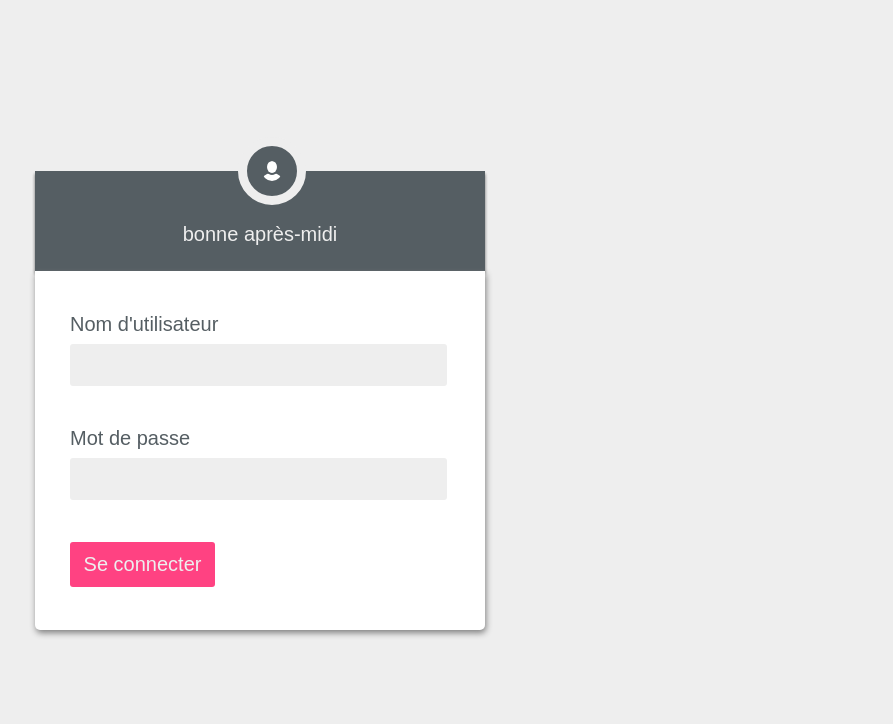
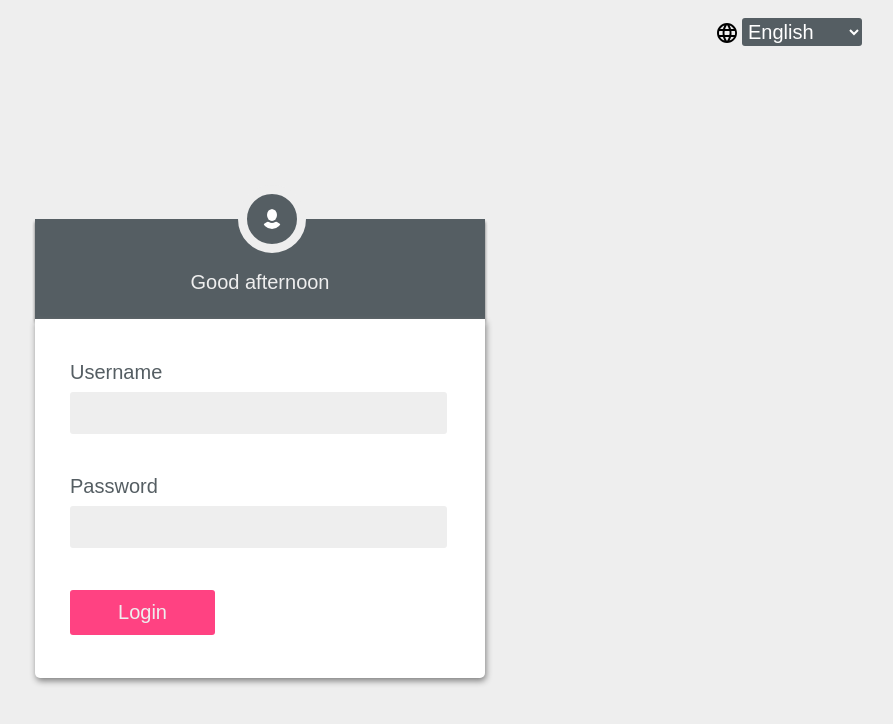
Before and after one commit to Roseburrow/LoginPage, a React (Create React App) app: page / in a window 1280 px wide. Shown: the top 724 px of the page, without its empty margins (380-1273 px from the left). Built offline with nearby package versions, Linux system fonts and the light colour scheme.

Commit message:
Added Language Selector

```diff
--- a/src/App.css
+++ b/src/App.css
@@ -1,10 +1,15 @@
 .App {
+	position: fixed;
 	width: 100%;
 	height: 100%;
 
-	position: fixed;
+	background-color: #eeeeee;
+}
+
+.center {
+	width: 100%;
+	height: 100%;
+
 	display: grid;
 	place-content: center;
-
-	background-color: #eeeeee;
 }
--- a/src/App.js
+++ b/src/App.js
@@ -1,11 +1,19 @@
+import React, { useState } from 'react';
+
+import LoginForm from './components/login-form/main';
+import TopBar from './components/top-bar/main';
+
 import './App.css';
 
-import LoginForm from './components/login-form/main';
+function App() {
+	const [language, setLanguage] = useState('en');
 
-function App() {
 	return (
 		<div className="App">
-			<LoginForm/>
+			<TopBar onLanguageChange={ (lang) => setLanguage(lang) }/>
+			<div className="center">
+				<LoginForm language={ language }/>
+			</div>
 		</div>
 	);
 }
--- a/src/components/header/main.jsx
+++ b/src/components/header/main.jsx
@@ -4,11 +4,13 @@ import TranslatedText from '../translated-text/main';
 
 import './header.css';
 
-function Header() {
+function Header(props) {
+	const { language } = props;
+
 	return (
 		<div className="Header">
 			<div className="LoginUserIcon"></div>
-			<h2><TranslatedText value="welcome_message" /></h2>
+			<h2><TranslatedText value="welcome_message" language={ language } /></h2>
 		</div>
 	);
 }
--- a/src/components/login-form/main.jsx
+++ b/src/components/login-form/main.jsx
@@ -5,22 +5,24 @@ import TranslatedText from '../translated-text/main';
 
 import './login-form.css';
 
-function LoginForm() {
+function LoginForm(props) {
+	const { language } = props;
+
 	return (
 		<div>
-			<Header />
+			<Header language={ language }/>
 			<div className="Login">
 				<form className="LoginForm">
 					<label className="LoginLabel" for="username">
-						<TranslatedText value="username_label" language='english' />
+						<TranslatedText value="username_label" language={ language } />
 					</label>
 					<input className="LoginInput" type="text" id="username" name="username" />
 					<label className="LoginLabel" for="password">
-						<TranslatedText value="password_label" language='english' />
+						<TranslatedText value="password_label" language={ language } />
 					</label>
 					<input className="LoginInput" type="password" id="password" name="password" />
 					<button className="LoginButton">
-						<TranslatedText value="login_label" language='english' />
+						<TranslatedText value="login_label" language={ language } />
 					</button>
 				</form>
 			</div>
--- /dev/null
+++ b/src/components/top-bar/main.jsx
@@ -0,0 +1,22 @@
+import React from 'react';
+
+import './top-bar.css';
+
+function TopBar(props) {
+	let { onLanguageChange } = props;
+
+	return (
+		<div className="TopBar">
+			<div className="TopBarRight">
+				<div className="lang-icon"></div>
+				<select name="lang" className="lang-selector" onChange={ (e) => onLanguageChange(e.target.value) }>
+					<option value="en">English</option>
+					<option value="fr">French</option>
+					<option value="pirate">Pirate</option>
+				</select>
+			</div>
+		</div>
+	);
+}
+
+export default TopBar;
--- /dev/null
+++ b/src/components/top-bar/top-bar.css
@@ -0,0 +1,32 @@
+.TopBar {
+	height: .5rem;
+	padding: 1.8rem;
+}
+
+.TopBarRight {
+	float: right;
+}
+
+.lang-selector {
+	float: right;
+	min-width: 12rem;
+
+	padding: 0.2rem;
+	margin-right: 2rem;
+
+	font-size: 2rem;
+	border-radius: 3px;
+	border: none;
+
+	color: white;
+	background-color: #555e63;
+}
+
+.lang-icon {
+	float: left;
+	height: 2rem;
+	width: 2rem;
+	content:url('../../images/language-icon.svg');
+	padding: 0.5rem;
+	color: #555e63;
+}
--- a/src/components/translated-text/main.jsx
+++ b/src/components/translated-text/main.jsx
@@ -1,12 +1,12 @@
 import React from 'react';
 
-import { CURRENT_LANGUAGE, getTranslatedString } from '../../languages/config';
+import { getTranslatedString } from '../../languages/config';
 
 function TranslatedText(props) {
-	const { value } = props;
+	const { value, language } = props;
 
 	function getTranslatedText(stringKey) {
-		let translatedText = getTranslatedString(stringKey, CURRENT_LANGUAGE);
+		let translatedText = getTranslatedString(stringKey, language);
 
 		if (!translatedText) {
 			translatedText = getTranslatedString(stringKey);
```
Also changed, not shown: src/images/language-icon.svg (added).
